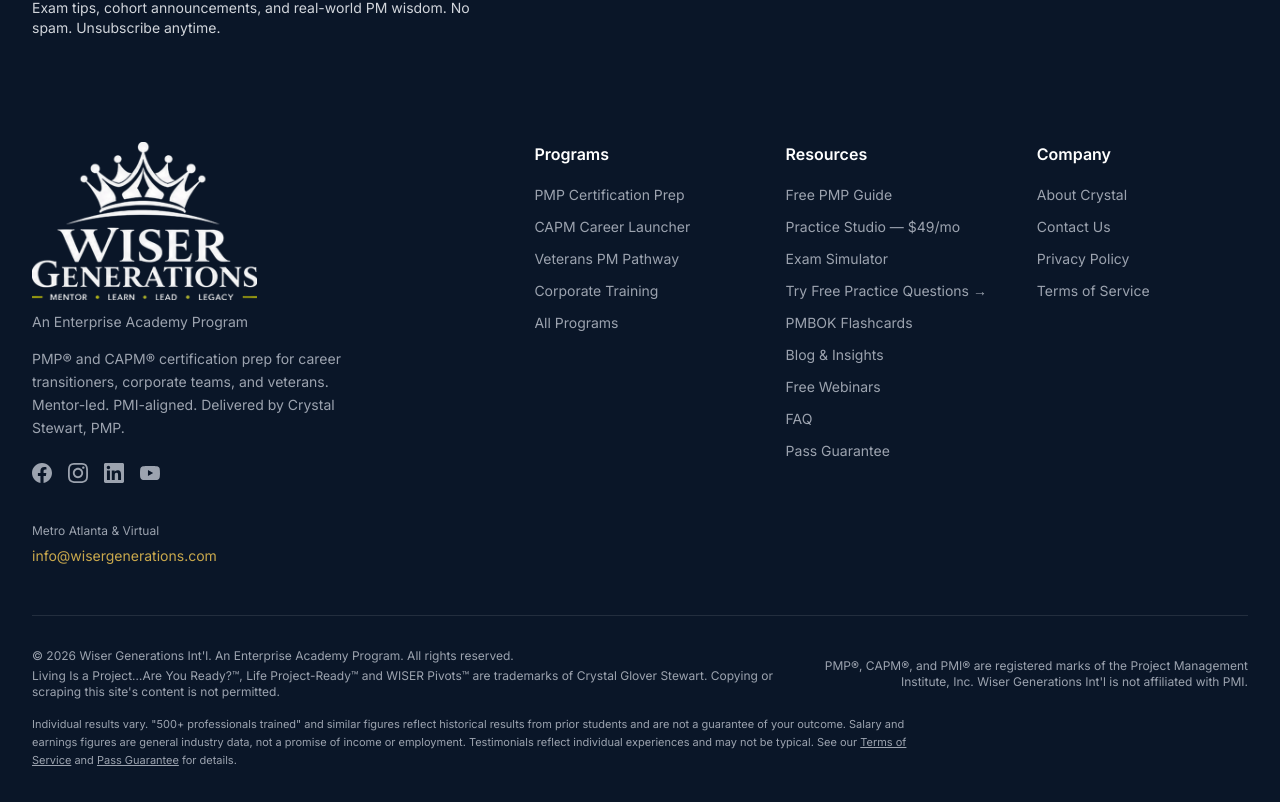
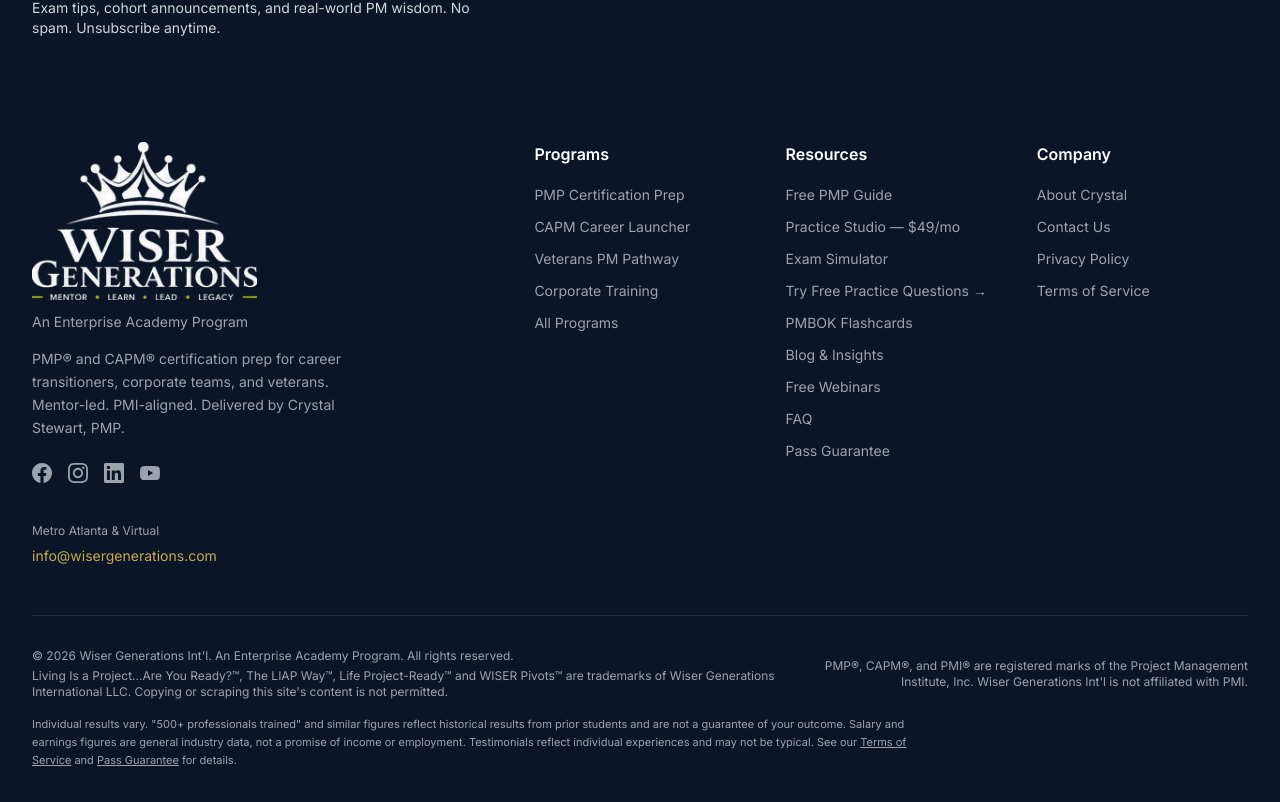
Before and after one commit to D4CGDBEMWS/wisergenerations-pmp, a Next.js app: page /capm in a window 1280 px wide. Shown: the part 3520-4322 px from the top of the page. Built offline with nearby package versions, Linux system fonts and the light colour scheme; no server answers.

Commit message:
Footer: book trademarks owned by Wiser Generations International LLC; add The LIAP Way
Owner correction 2026-10-30.

Co-Authored-By: Claude Opus 5.5 <noreply@anthropic.com>
Claude-Session: https://claude.ai/code/session_01XGi2hUEZvCexNnD34vYAED

```diff
--- a/components/layout/Footer.tsx
+++ b/components/layout/Footer.tsx
@@ -98,7 +98,7 @@ export function Footer() {
               <p className="text-gray-400 text-xs">&copy; {new Date().getFullYear()} Wiser Generations Int&apos;l. An Enterprise Academy Program. All rights reserved.</p>
               {/* Owner ruling 2026-10-30 (copy-protection review). */}
               <p className="text-gray-400 text-xs">
-                Living Is a Project&hellip;Are You Ready?&trade;, Life Project-Ready&trade; and WISER Pivots&trade; are trademarks of Crystal Glover Stewart. Copying or scraping this site&apos;s content is not permitted.
+                Living Is a Project&hellip;Are You Ready?&trade;, The LIAP Way&trade;, Life Project-Ready&trade; and WISER Pivots&trade; are trademarks of Wiser Generations International LLC. Copying or scraping this site&apos;s content is not permitted.
               </p>
             </div>
             {/* The PMI trademark notice is required where PMI marks appear.
```
Also changed, not shown: 1 other file (tests, documents, lock files or other folders).
